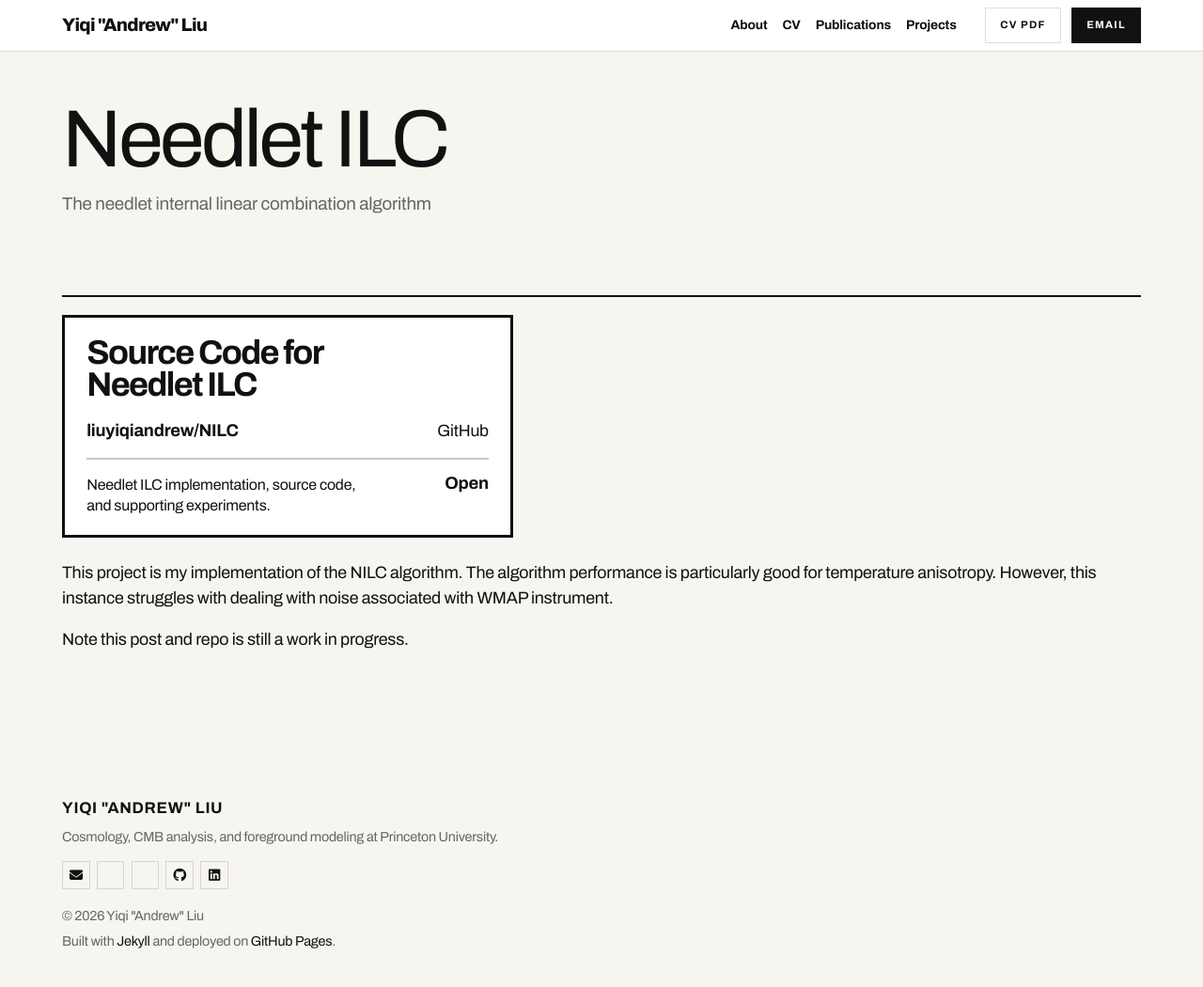
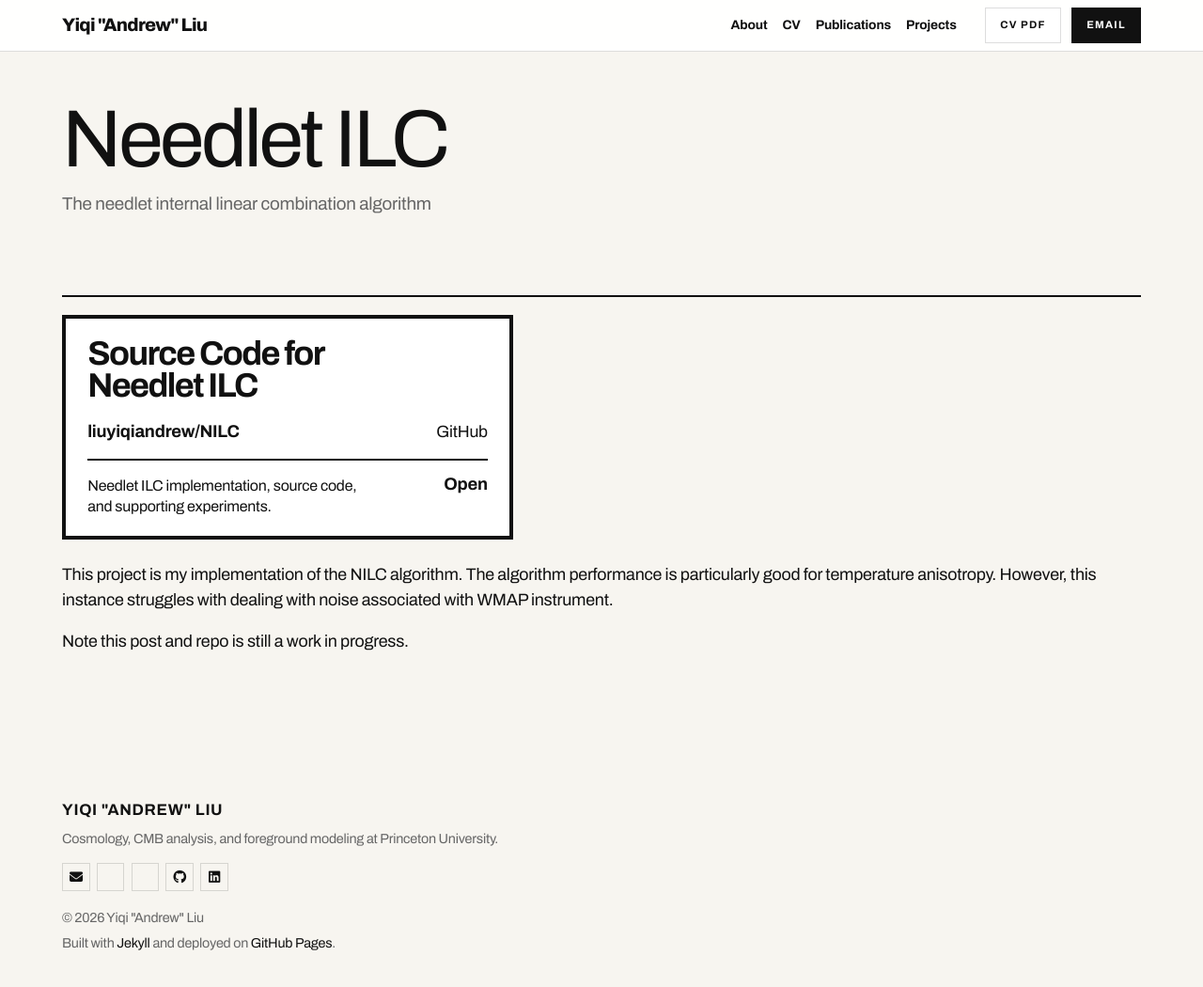
Before and after one commit to liuyiqiandrew/liuyiqiandrew.github.io, a Jekyll site: the page built from _projects/NILC.md, in a window 1280 px wide and 1059 px high. Shown: the top 1050 px of the window at 94% size. Built offline with Jekyll 4.4.1, drawn with Linux system fonts in a browser that asks for light colours; comment, search, counter and statistics services are not loaded; a style sheet for code colours, icons or effects is not loaded.

Commit message:
adjust repo style

```diff
--- a/_sass/_museum.scss
+++ b/_sass/_museum.scss
@@ -727,7 +727,7 @@ html[data-theme='dark'] .navbar {
   display: grid;
   gap: 0;
   padding: 1.35rem 1.45rem 1.2rem;
-  border: 3px solid var(--museum-ink);
+  border: 4px solid var(--museum-ink);
   background: var(--museum-paper-strong);
   color: var(--global-text-color);
   text-decoration: none;
@@ -774,7 +774,7 @@ html[data-theme='dark'] .navbar {
 .repo-ticket-card__divider {
   display: block;
   margin: 1.15rem 0 1rem;
-  border-top: 2px solid rgba(17, 17, 17, 0.22);
+  border-top: 2px solid var(--museum-ink);
 }
 
 .repo-ticket-card__row--bottom {
```
